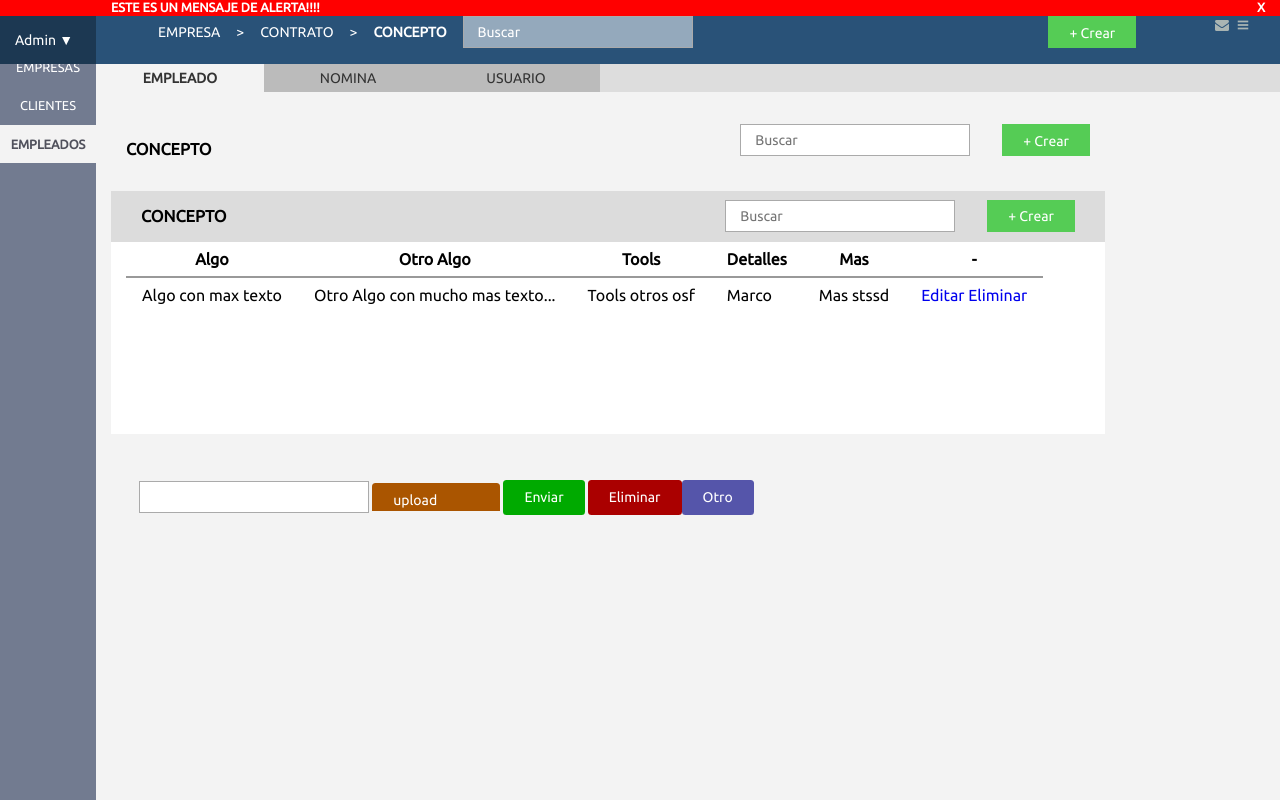
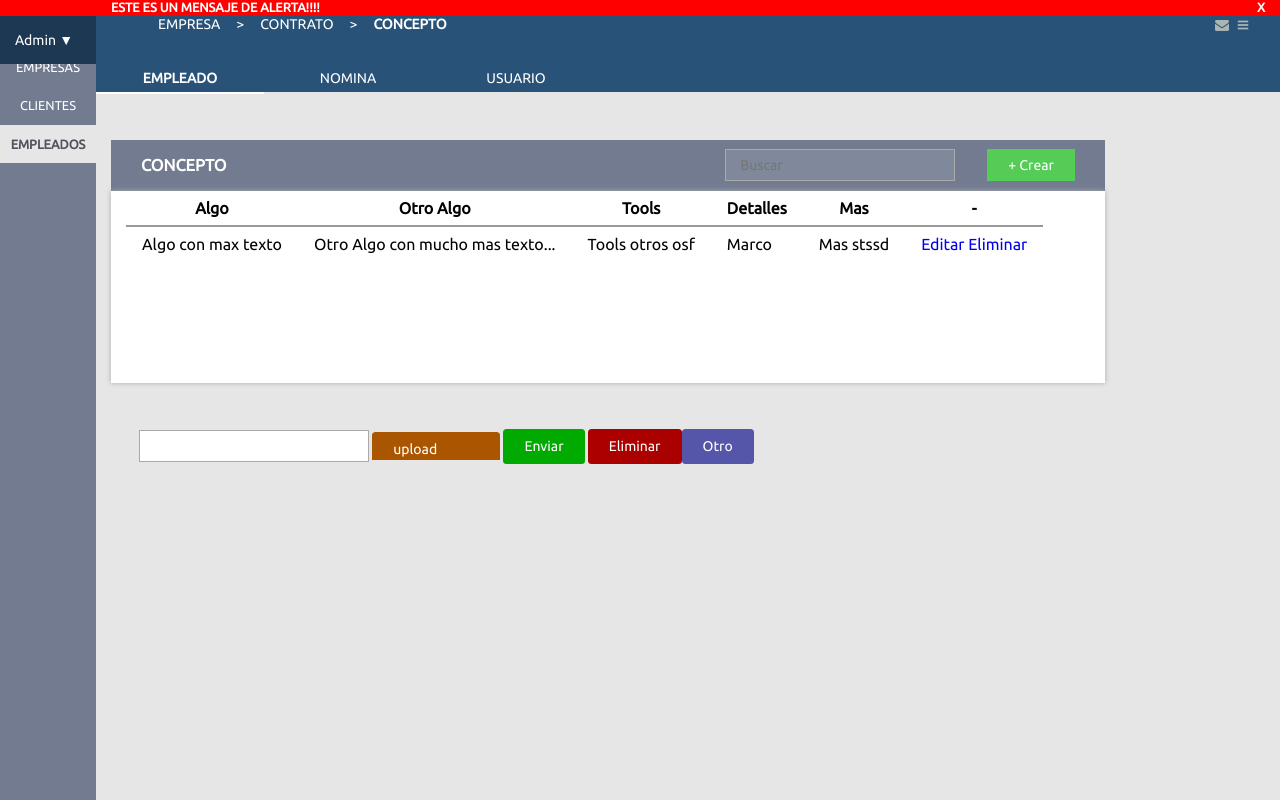
Before and after one commit to marcoavazquez/icb_ui, a plain HTML site: page index.html in a window 1280 px wide. Drawn offline with Linux system fonts and the light colour scheme.

Commit message:
cambiando colores de barra de titulo de ventana

```diff
--- a/index.html
+++ b/index.html
@@ -26,10 +26,10 @@
         <div class="ed-item cont-bread-notifications">
           <div class="ed-container">
             <div class="cont-bread ed-item tablet-cross-center movil-70"><span class="bread">EMPRESA</span><span class="sep-bread">></span><span class="bread">CONTRATO </span><span class="sep-bread">></span><span class="bread"><strong>CONCEPTO</strong></span><span class="sep-bread"> </span>
-              <input type="text" placeholder="Buscar" value="Buscar"/>
+              <!--input(type="text", placeholder="Buscar", value="Buscar")-->
             </div>
             <div class="ed-item movil-20 movil-main-end movil-cross-center">
-              <button class="btn-add">+ Crear</button>
+              <!--button.btn-add + Crear-->
             </div>
             <div class="cont-notifications ed-item tablet-cross-center movil-main-end movil-10"><span class="icon-email-envelope"></span><span class="icon-three-bars">       </span></div>
           </div>
@@ -56,13 +56,6 @@
         </div>
         <div class="ed-item cont-item">
           <div class="ed-container cont-tools">
-            <div class="ed-item movil-60">
-              <h3>CONCEPTO</h3>
-            </div>
-            <div class="ed-item movil-40 movil-main-end">
-              <input type="text" placeholder="Buscar" class="search"/>
-              <button class="btn-add">+ Crear</button>
-            </div>
             <div class="ed-item head-item">
               <div class="ed-container">
                 <div class="ed-item movil-60">
--- a/sass/_content.scss
+++ b/sass/_content.scss
@@ -19,27 +19,26 @@
 
 .cont-pestanas {
     padding: 0;
-    background: #DDDDDD;
+    background: $background_menu_seccion;
     height: 2em;
     line-height: 2em;
     text-align: center;
 }
 .pestana {
-    color: #333;
-    background: #BBB;
+    color: #FFF;
+    background: $background_menu_seccion;
     width: 12em;
     height: 100%;
     cursor: pointer;
     &:hover {
-        background: #CFCFCF;
+        border-bottom: 2px solid white;
     }
 }
 .pest-activa {
-    background: $background_body;
-    color: #333;
     font-weight: bold;
+    border-bottom: 2px solid white;
     &:hover {
-        background: $background_body;
+        border-bottom: 3px solid white;
     }
 }
 
@@ -85,18 +84,23 @@ input[type="file"] {
 }
 
 .head-item {
+    color: white;
     margin-top: 1rem;
-    background: #DCDCDC;
+    background: $background_menu_lateral;
     input, button {
         line-height: 1rem;
         height: 2rem;
 
+    }
+    input[type="text"] {
+        background: rgba(white, 0.1);
     }
 }
 .content-item {
     width: 100%;
     height: 12rem;
     background: white;
+    box-shadow: 0 0 5px #AAA;
 }
 
 thead {
--- a/sass/_header.scss
+++ b/sass/_header.scss
@@ -64,6 +64,7 @@ ul {
     input[type="text"] {
         color:white;
         background: rgba(255,255,255,0.5);
+        width: 32em;
     }
 }
 .btn-add {
--- a/sass/_vars.scss
+++ b/sass/_vars.scss
@@ -6,12 +6,12 @@ $font_family_table: Verdana;
 $font_size_body : 14px;
 $font_size_table: 12px;
 
-$color_fondo : #FDFDFD;
+$color_fondo : #E6E6E6;
 
 $background_inputs : #FFFFFF;
 $background_menu_lateral : #727B90;
 $background_menu_seccion : #295278;
-$background_body : #F3F3F3;
+$background_body : #E6E6E6;
 $border_inputs: #606060;
 
 $color_letra_1 : #111111;
```
Also changed, not shown: css/app.css, 2 other files.
